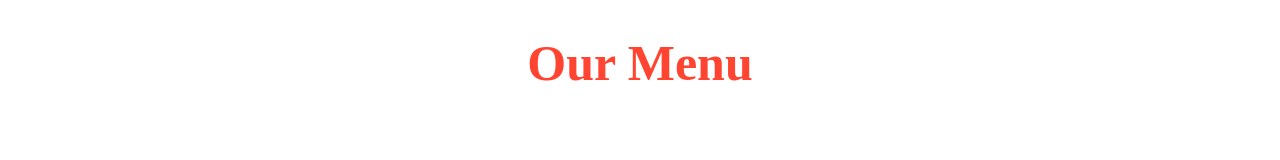
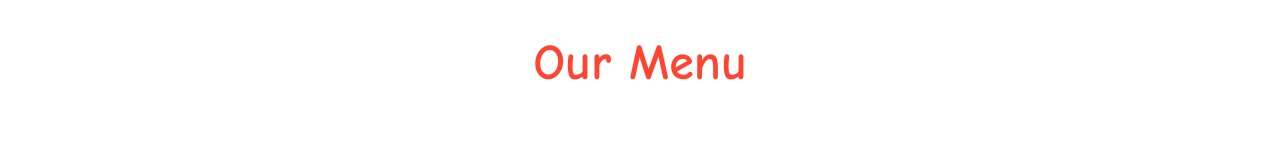
Before and after one commit to RAEX86/RAEX86.github.io, a plain HTML site: page Module 2 solution/index.html in a window 1280 px wide. Shown: the top 160 px of the page. Drawn offline with Linux system fonts and the light colour scheme.

Commit message:
Update style.css

```diff
--- a/Module 2 solution/css/style.css
+++ b/Module 2 solution/css/style.css
@@ -12,7 +12,7 @@
     text-align: center;
     color: #ff4532;
     font-size: 50px;
-     font-family: "Times New Roman", Times, serif;
+     font-family: "Comic Sans MS", cursive, sans-serif;
 
     }
 
```
